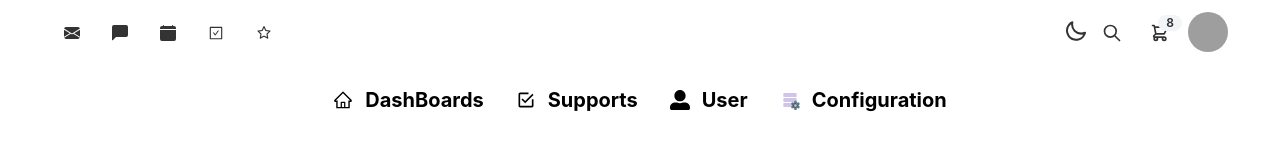
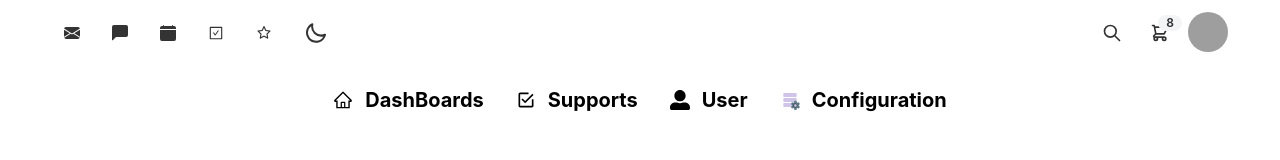
Before and after one commit to ibrahim1165/DashBoard, a React (Create React App) app: page / in a window 1280 px wide. Shown: the top 160 px of the page. Built offline with nearby package versions, Linux system fonts and the light colour scheme; grey boxes are pictures that could not be loaded.

Commit message:
spiling missing

```diff
--- a/package.json
+++ b/package.json
@@ -6,6 +6,7 @@
     "@fortawesome/fontawesome-svg-core": "^6.1.2",
     "@fortawesome/free-solid-svg-icons": "^6.1.2",
     "@fortawesome/react-fontawesome": "^0.2.0",
+    "@iconscout/react-unicons": "^1.1.6",
     "@testing-library/jest-dom": "^5.16.5",
     "@testing-library/react": "^13.3.0",
     "@testing-library/user-event": "^13.5.0",
--- a/src/App.js
+++ b/src/App.js
@@ -1,16 +1,14 @@
 import './App.css';
 import Nabvar from './pages/Shared/Nabvar';
-import DashBoard from './DashBoard';
-import { Routes, Route,Switch } from 'react-router-dom';
+import { Routes, Route } from 'react-router-dom';
 import Home from './pages/Home/Home';
 import Config from './pages/Config/Config';
 import Department from './pages/Department/Department';
-import { useContext, useState } from 'react';
 function App() {
-  const [dark, setDark] = useState(false);
   return (
-    <div >
-    <Nabvar />
+    <div>
+    <Nabvar>
+    </Nabvar>
     <Routes>
       <Route path="/" element={<Home />}></Route>
       <Route path="/config" element={<Config />}>
--- a/src/DashBoard.js
+++ b/src/DashBoard.js
@@ -1,4 +1,4 @@
-import React from 'react';
+import React, { useState } from 'react';
 import { AiOutlineHome } from "react-icons/ai";
 import { IoMdCheckboxOutline } from "react-icons/io";
 import { FaUserAlt } from "react-icons/fa";
@@ -6,7 +6,7 @@ import { Link } from "react-router-dom";
 import {FcDataConfiguration } from "react-icons/fc";
 const DashBoard = () => {
     return (
-        <div class="navbar bg-base-100">
+        <div class="navbar bg-base-100" >
         <div class="navbar-center mx-auto font-bold text-black text-xl lg:flex">
           <ul class="menu menu-horizontal p-0">
             <li><a>
--- a/src/pages/Shared/Nabvar.js
+++ b/src/pages/Shared/Nabvar.js
@@ -1,4 +1,3 @@
-import { FontAwesomeIcon } from '@fortawesome/react-fontawesome';
 import React, { useState } from 'react';
 import { BsFillChatLeftFill } from "react-icons/bs";
 import { BsFillEnvelopeFill } from "react-icons/bs";
@@ -8,7 +7,7 @@ import { AiOutlineCheckSquare } from "react-icons/ai";
 const Nabvar = () => {
   const [dark, setDark] = useState(false);
   return (
-    <div class="navbar bg-base-100 mx-auto px-12" data-theme={dark ? "dark" : "light"}>
+    <div class="navbar bg-base-100 mx-auto px-12"data-theme={dark ? "dark" : "light"} >
       <div class="flex-1">
         <ul className="menu menu-horizontal p-0">
           <li>
@@ -28,15 +27,12 @@ const Nabvar = () => {
           <li><a>
             <AiOutlineStar />
           </a></li>
-        </ul>
-      </div>
-      <div class="flex-none">
-        <div class="dropdown dropdown-end">
-          <label class='swap swap-rotate'>
-            <input type='checkbox'  onClick={() => setDark(!dark)}/>
+          <li><a>
+          <label class='swap swap-rotate '>
+            <input  type='checkbox' onClick={() => setDark(!dark)} />
 
             <svg
-              class='swap-on fill-current w-6 h-6'
+              class='swap-on fill-current w-6 h-6 '
               xmlns='http://www.w3.org/2000/svg'
               viewBox='0 0 24 24'
             >
@@ -51,8 +47,18 @@ const Nabvar = () => {
               <path d='M21.64,13a1,1,0,0,0-1.05-.14,8.05,8.05,0,0,1-3.37.73A8.15,8.15,0,0,1,9.08,5.49a8.59,8.59,0,0,1,.25-2A1,1,0,0,0,8,2.36,10.14,10.14,0,1,0,22,14.05,1,1,0,0,0,21.64,13Zm-9.5,6.69A8.14,8.14,0,0,1,7.08,5.22v.27A10.15,10.15,0,0,0,17.22,15.63a9.79,9.79,0,0,0,2.1-.22A8.11,8.11,0,0,1,12.14,19.73Z' />
             </svg>
           </label>
+          </a></li>
+
+        </ul>
+
+      </div>
+
+      <div class="flex-none">
+
+        <div class="dropdown dropdown-end">
 
           <button class="btn btn-ghost btn-circle">
+
             <svg xmlns="http://www.w3.org/2000/svg" class="h-5 w-5" fill="none" viewBox="0 0 24 24" stroke="currentColor"><path stroke-linecap="round" stroke-linejoin="round" stroke-width="2" d="M21 21l-6-6m2-5a7 7 0 11-14 0 7 7 0 0114 0z" /></svg>
           </button>
           <label tabindex="0" class="btn btn-ghost btn-circle">
@@ -61,9 +67,11 @@ const Nabvar = () => {
               <span class="badge badge-sm indicator-item">8</span>
             </div>
           </label>
+
           <div tabindex="0" class="mt-3 card card-compact dropdown-content w-52 bg-base-100 shadow">
           </div>
         </div>
+
         <div class="dropdown dropdown-end">
           <label tabindex="0" class="btn btn-ghost btn-circle avatar">
             <div class="w-10 rounded-full">
@@ -74,6 +82,7 @@ const Nabvar = () => {
         </div>
       </div>
     </div>
+
   );
 };
 
```
Also changed, not shown: 1 other file (tests, documents, lock files or other folders).
